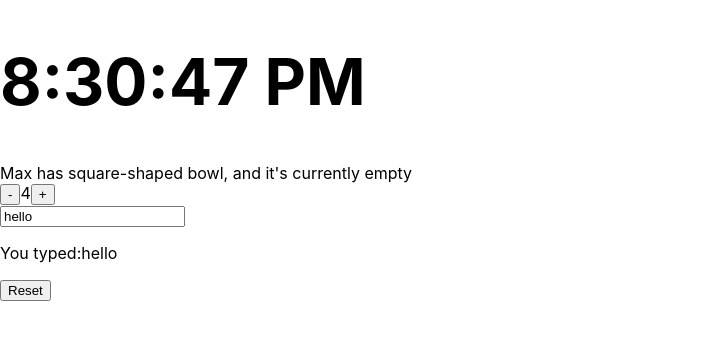
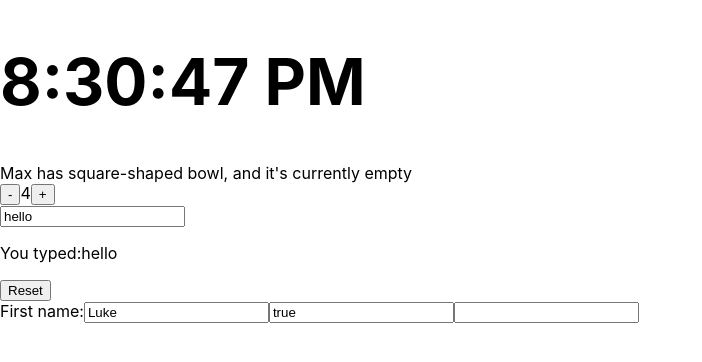
Before and after one commit to TKabakov/React, a React (Create React App) app in the folder data-flow/: page / in a window 1280 px wide. Shown: the top 362 px of the page, without its empty margins (0-702 px from the left). Built offline with nearby package versions, Linux system fonts and the light colour scheme.

Commit message:
Compliting the firstName input

```diff
--- a/data-flow/src/App.js
+++ b/data-flow/src/App.js
@@ -2,6 +2,7 @@ import './App.css';
 import Puppy from './components/Puppy';
 import Child from './components/Child';
 import InputComponent from './components/InputComponent';
+import RegistrationForm from './components/RegistrationForm';
 import React, { useState } from 'react';
 
 function countInitial () {
@@ -35,6 +36,9 @@ function App() {
       <div>
         <InputComponent/>
       </div>
+      <div>
+        <RegistrationForm/>
+      </div>
     </div>
   //Check the bowlShape and bowlStatus props in the child Puppy component
   );
--- a/data-flow/src/components/RegistrationForm.js
+++ b/data-flow/src/components/RegistrationForm.js
@@ -1,7 +1,7 @@
 import { useState } from "react";
 
-function RegistationForm () {
-    const [form, setFrom ] = useState (
+function RegistrationForm () {
+    const [form, setForm ] = useState (
         {
             firstName: "Luke",
             lastName: "Jones",
@@ -11,9 +11,22 @@ function RegistationForm () {
 
     return (
         <>
-            <input type="text "value></input>
+            <lable for="firstName">First name:</lable>
+            <input
+                type="text"
+                id="firstName"
+                value={form.firstName}
+                onChange={e => {
+                    setForm({
+                        ...form,
+                        firstName: e.target.value
+                    });
+                }}
+                ></input>
             <input type="text" value></input>
             <input type="email"></input>
         </>
     )
 }
+
+export default RegistrationForm;
```
